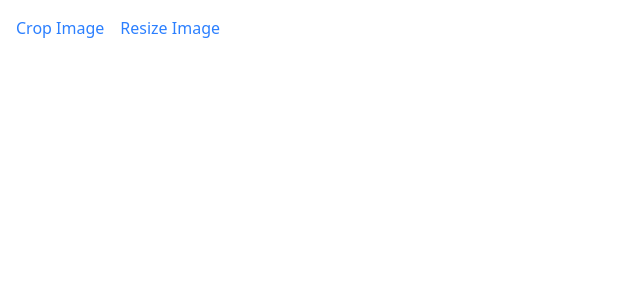
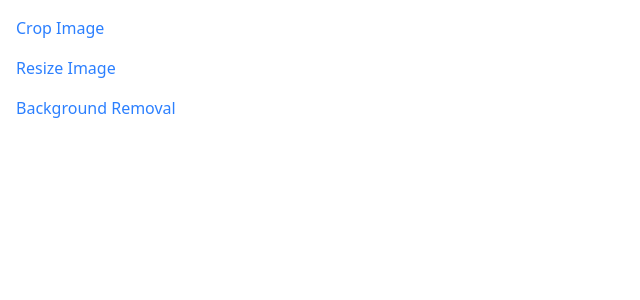
Before and after one commit to AkashCDR/project, a Next.js app: page / in a window 1280 px wide. Shown: the top 300 px of the page, without its empty margins (0-640 px from the left). Built offline with nearby package versions, Linux system fonts and the light colour scheme.

Commit message:
Add background removal link to homepage and improve link styling

```diff
--- a/src/app/page.tsx
+++ b/src/app/page.tsx
@@ -4,11 +4,14 @@ import React from "react";
 const Home = () => {
   return (
     <div className="p-4">
-      <Link href="/crop" className="mr-4 text-blue-500 hover:underline">
+      <Link href="/crop" className="block mb-4 text-blue-500 hover:underline">
         Crop Image
       </Link>
-      <Link href="/resize" className="text-blue-500 hover:underline">
+      <Link href="/resize" className="block mb-4 text-blue-500 hover:underline">
         Resize Image
+      </Link>
+      <Link href="/background-removal" className="block mb-4 text-blue-500 hover:underline">
+        Background Removal
       </Link>
     </div>
   );
```
